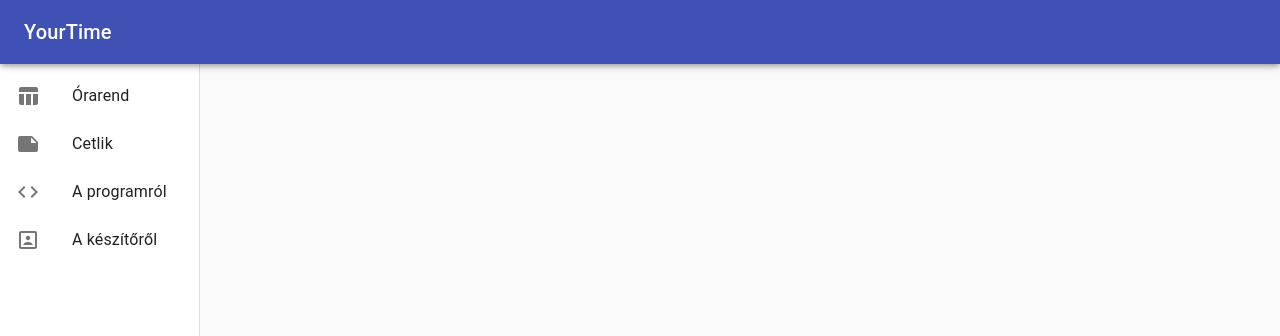
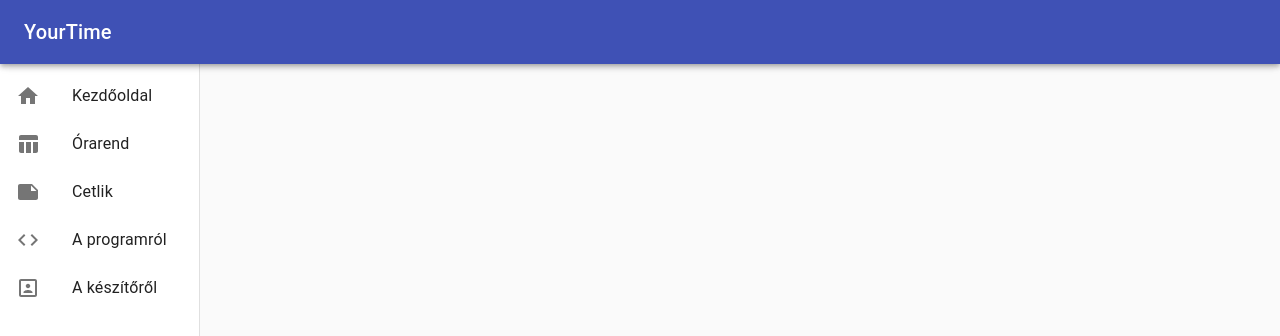
Before and after one commit to keserukristof/SZAKDOLGOZAT, a React (Create React App) app in the folder your-time/: page / in a window 1280 px wide. Shown: the top 336 px of the page. Built offline with nearby package versions, Linux system fonts and the light colour scheme.

Commit message:
navigáció újratervezve

```diff
--- a/your-time/src/App.js
+++ b/your-time/src/App.js
@@ -5,23 +5,22 @@ import {
   Route,
   Redirect
 } from "react-router-dom";
-import Nav from "./components/Nav";
+import Layout from "./components/layout/Layout";
 import AboutTheProgram from "./pages/AboutTheProgram";
 
 const App = () => {
   return (
     <Router>
-      <div className="App">
-        <Nav />
+      <Layout>
         <Switch>
-            <Route path="/" exact />
-            <Route path="/time-table" />
-            <Route path="/notes" />
-            <Route path="/about-the-program" />
-            <Route path="/about-the-author" />
-            <Redirect to="/" />
+          <Route path="/" exact />
+          <Route path="/time-table" />
+          <Route path="/notes" />
+          <Route path="/about-the-program" component={AboutTheProgram}/>
+          <Route path="/about-the-author" />
+          <Redirect to="/" />
         </Switch>
-      </div>
+      </Layout>
     </Router>
   );
 };
--- a/your-time/src/components/Nav.js
+++ b/your-time/src/components/layout/Layout.js
@@ -1,4 +1,4 @@
-import React, { Fragment } from "react";
+import React from "react";
 import { makeStyles } from "@material-ui/core/styles";
 import Drawer from "@material-ui/core/Drawer";
 import AppBar from "@material-ui/core/AppBar";
@@ -11,6 +11,7 @@ import NoteIcon from "@material-ui/icons/Note";
 import CodeIcon from "@material-ui/icons/Code";
 import ListItemLink from "./ListItemLink";
 import PortraitIcon from "@material-ui/icons/Portrait";
+import HomeIcon from '@material-ui/icons/Home';
 
 const drawerWidth = 200;
 
@@ -36,7 +37,7 @@ const useStyles = makeStyles(theme => ({
   toolbar: theme.mixins.toolbar
 }));
 
-const Nav = () => {
+const Layout = props => {
   const classes = useStyles();
 
   return (
@@ -58,6 +59,11 @@ const Nav = () => {
       >
         <div className={classes.toolbar} />
         <List>
+        <ListItemLink
+            to="/"
+            primary="Kezdőoldal"
+            icon={<HomeIcon />}
+          />
           <ListItemLink
             to="/time-table"
             primary="Órarend"
@@ -78,10 +84,10 @@ const Nav = () => {
       </Drawer>
       <main className={classes.content}>
         <div className={classes.toolbar} />
-
+          {props.children}
       </main>
     </div>
   );
 };
 
-export default Nav;
+export default Layout;
```
Also changed, not shown: your-time/src/components/layout/ListItemLink.js (renamed from your-time/src/components/ListItemLink.js).
